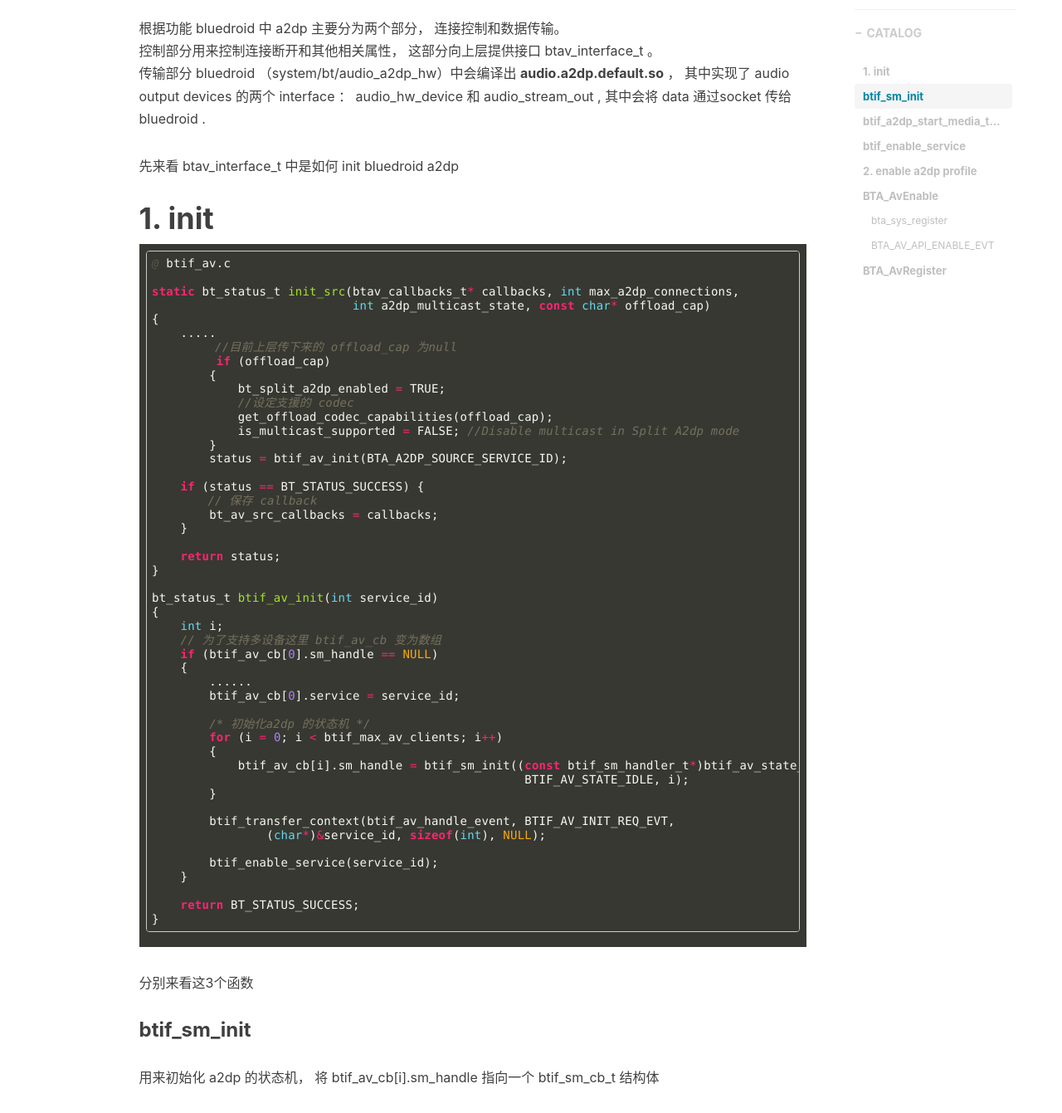
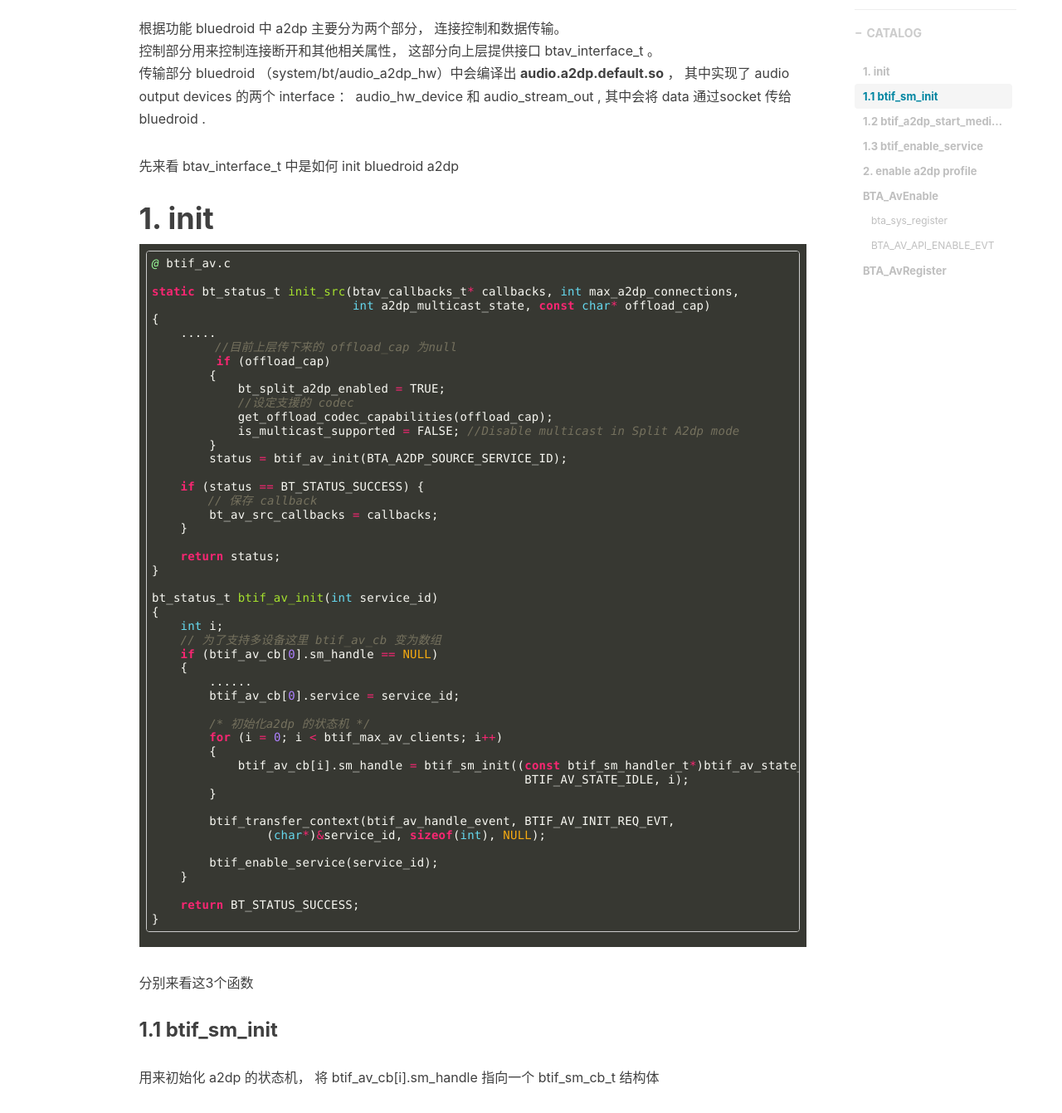
Before and after one commit to vectorxiang/vectorxiang.github.io, a Jekyll site: the page built from _posts/bluetooth/2017-09-20-bluedroid_a2dp.mkd, in a window 1280 px wide. Shown: the part 546-1887 px from the top of the page at 83% size. Built offline with Jekyll 4.4.1, drawn with Linux system fonts in a browser that asks for light colours; nearby versions of some CDN libraries; comment, search, counter and statistics services are not loaded; some of the changed text lies outside the part shown.

Commit message:
upload some blog

````diff
--- a/_posts/bluetooth/2017-09-20-bluedroid_a2dp.mkd
+++ b/_posts/bluetooth/2017-09-20-bluedroid_a2dp.mkd
@@ -66,7 +66,7 @@ bt_status_t btif_av_init(int service_id)
 
 分别来看这3个函数
 
-### btif_sm_init
+### 1.1 btif_sm_init
 用来初始化 a2dp 的状态机， 将 btif_av_cb[i].sm_handle 指向一个 btif_sm_cb_t 结构体
 
 ```c
@@ -103,7 +103,7 @@ a2dp 的连接状态切换都会由 btif_av_cb[i].sm_handle 来记录和处理
 ```
 由 btif_av_state_idle_handler 来处理 , 其中做一些 cleanup 以及参数的初始化
 
-### btif_a2dp_start_media_task
+### 1.2 btif_a2dp_start_media_task
 btif_av_init 函数中还会调用到
 
 ```c
@@ -145,7 +145,7 @@ static void btif_media_thread_init(UNUSED_ATTR void *context) {
   APPL_TRACE_DEBUG(" btif_media_thread_init complete");
 }
 ```
-可以看到这里主要函数为 UIPC_Init 和 UIPC_Open , 他们的作用是什么呢？
+可以看到这里主要函数为 **UIPC_Init** 和 **UIPC_Open** , 他们的作用是什么呢？
 Audio Flinger 加载 audio_a2dp_hw 来向 bluedroid 传输数据， 而他们通信的方式就是通过两个socket :
 
 	#define A2DP_CTRL_PATH "/data/misc/bluedroid/.a2dp_ctrl"
@@ -153,7 +153,7 @@ Audio Flinger 加载 audio_a2dp_hw 来向 bluedroid 传输数据， 而他们通
 
 从名字可以看出一个是用来控制，另一个是用来传输。 而其中第一个socket 就是在这里创建的 ， 其事件的处理函数为 btif_a2dp_ctrl_cb .
 
-### btif_enable_service
+### 1.3 btif_enable_service
 ```c
 bt_status_t btif_enable_service(tBTA_SERVICE_ID service_id)
 {
--- a/css/syntax.css
+++ b/css/syntax.css
@@ -64,7 +64,7 @@ code {
 }
 
 .highlight .go {
-  color: #888888;
+  color: #7FFFD4;
 }
 
 .highlight .gp {
@@ -112,7 +112,7 @@ code {
 }
 
 .highlight .err {
-  color: #59584e;
+  color: #98FB98;
   font-style: italic;
 }
 
````
Also changed, not shown: other parts of _posts/bluetooth/2017-09-20-bluedroid_a2dp.mkd (+1 -1 lines).
